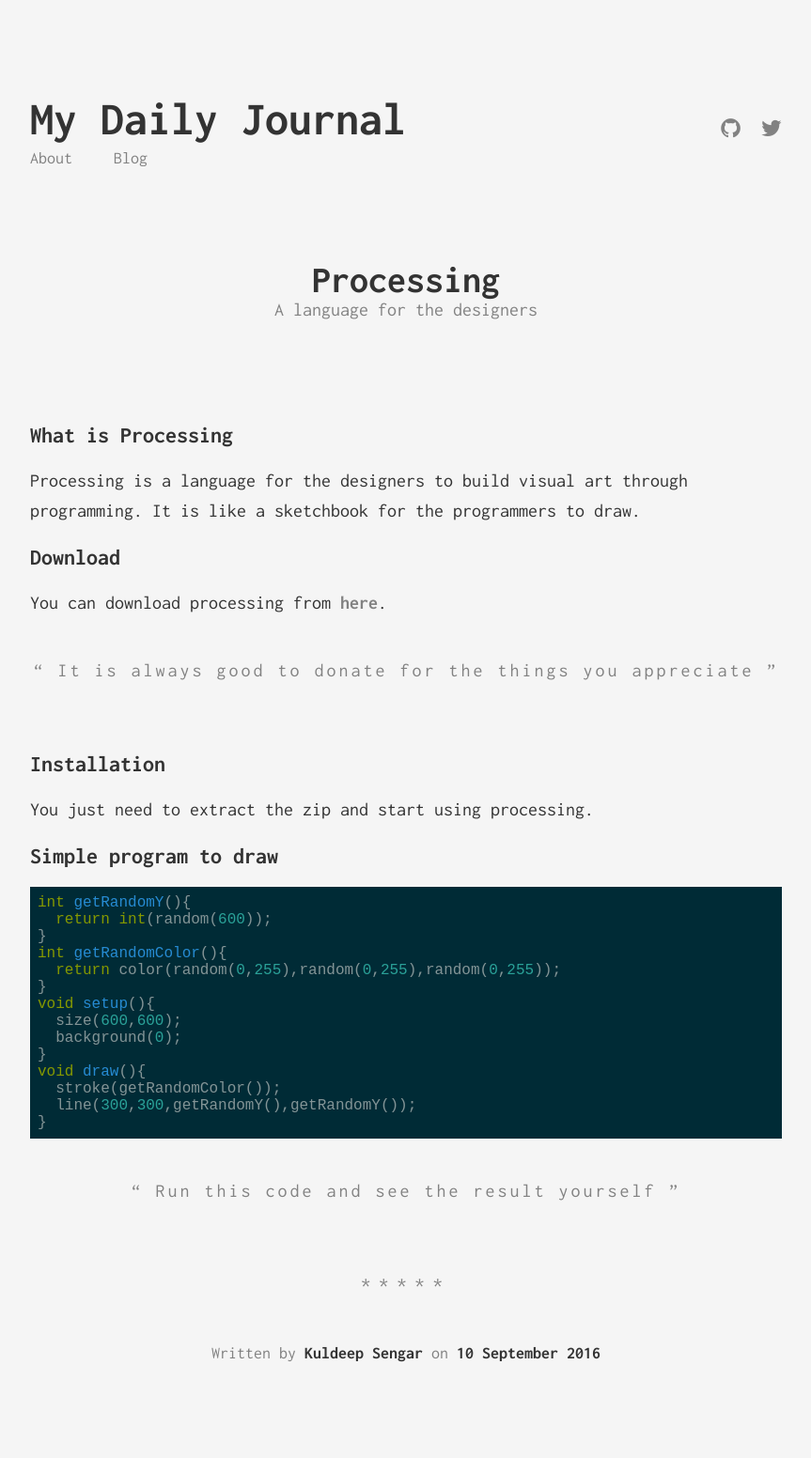
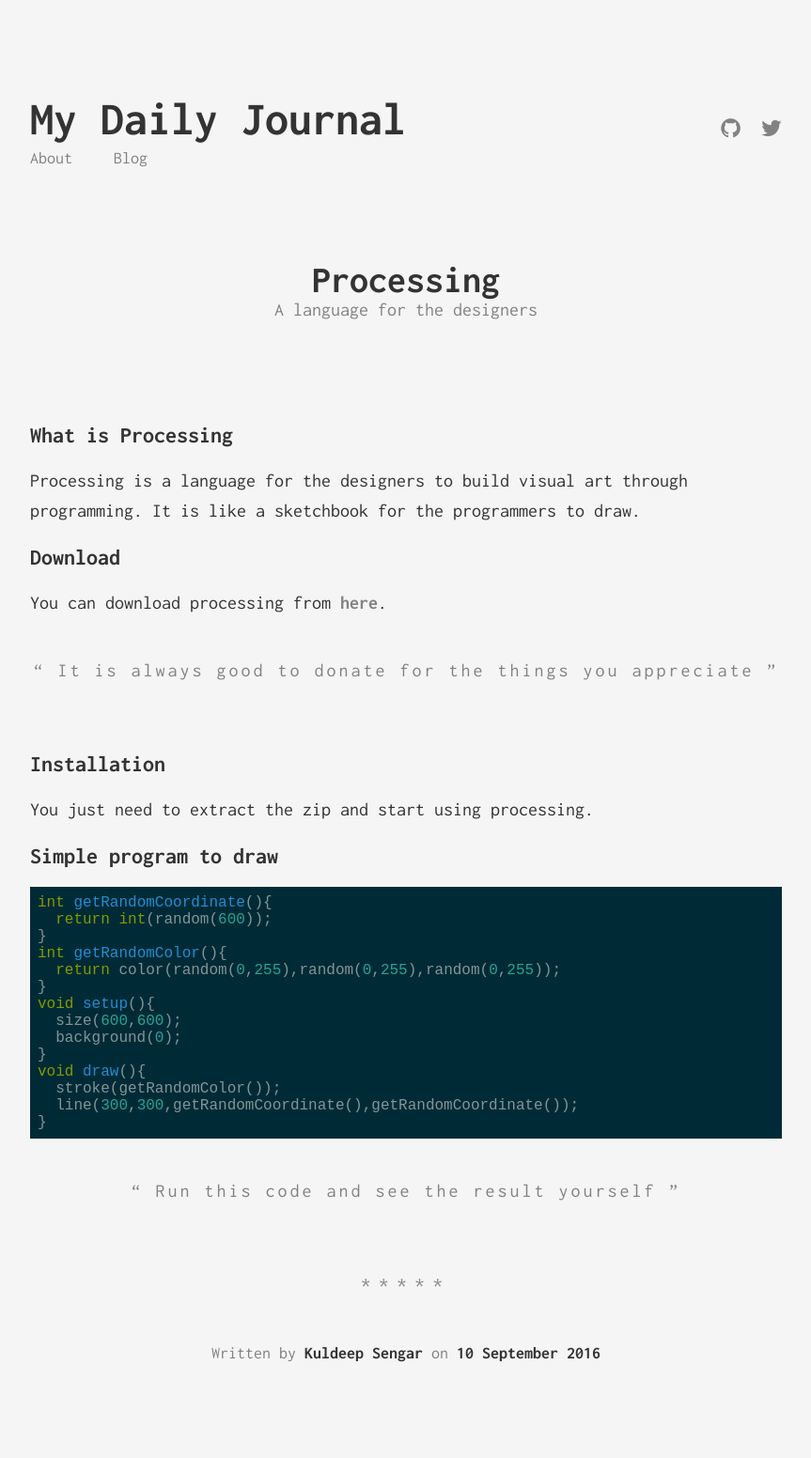
Before and after one commit to kuldeepsengar/programming, a Jekyll site: the page built from _posts/2016-09-12-processing-intro.markdown, in a window 1280 px wide. Shown: the whole page at 94% size, without its empty margins (208-1071 px from the left). Built offline with Jekyll 4.4.1, drawn with Linux system fonts in a browser that asks for light colours; Markdown is read by kramdown in place of the engine named in the settings.

Commit message:
processing introduction-method signature correction

```diff
--- a/_posts/2016-09-12-processing-intro.markdown
+++ b/_posts/2016-09-12-processing-intro.markdown
@@ -22,7 +22,7 @@ You just need to extract the zip and start using processing.
 ## Simple program to draw
 
 ~~~~
-int getRandomY(){
+int getRandomCoordinate(){
   return int(random(600));
 }
 int getRandomColor(){
@@ -34,7 +34,7 @@ void setup(){
 }
 void draw(){
   stroke(getRandomColor());
-  line(300,300,getRandomY(),getRandomY());
+  line(300,300,getRandomCoordinate(),getRandomCoordinate());
 }
 ~~~~
 
```
